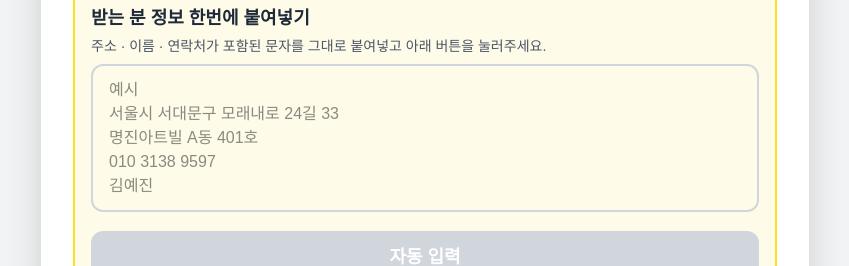
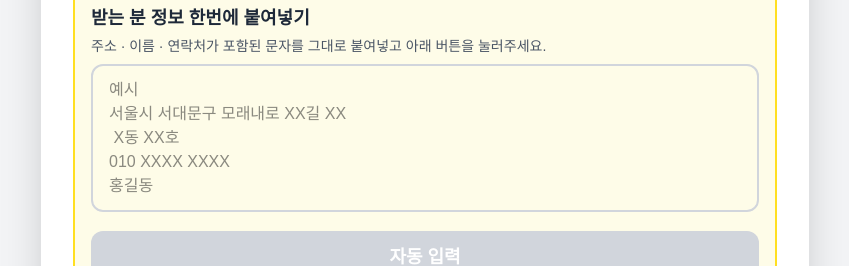
Before and after one commit to yaejin9503/apple-order-system, a Next.js app: page /order in a window 1280 px wide. Shown: the part 806-1072 px from the top of the page, without its empty margins (215-1064 px from the left). Built offline with nearby package versions, Linux system fonts and the light colour scheme.

Commit message:
chore: 개인정보 마킹처리

```diff
--- a/src/components/order/QuickReceiverInput.tsx
+++ b/src/components/order/QuickReceiverInput.tsx
@@ -66,7 +66,8 @@ export default function QuickReceiverInput({
         받는 분 정보 한번에 붙여넣기
       </label>
       <p className="text-xs sm:text-sm text-gray-600 mb-2">
-        주소 · 이름 · 연락처가 포함된 문자를 그대로 붙여넣고 아래 버튼을 눌러주세요.
+        주소 · 이름 · 연락처가 포함된 문자를 그대로 붙여넣고 아래 버튼을
+        눌러주세요.
       </p>
       <textarea
         value={text}
@@ -74,7 +75,9 @@ export default function QuickReceiverInput({
         disabled={disabled || isLoading}
         rows={5}
         className="w-full px-3 py-2 sm:px-4 sm:py-3 border-2 border-gray-300 rounded-lg sm:rounded-xl focus:border-yellow-500 focus:outline-none text-sm sm:text-base resize-none disabled:bg-gray-100 disabled:cursor-not-allowed"
-        placeholder={"예시\n서울시 서대문구 모래내로 24길 33\n명진아트빌 A동 401호\n010 3138 9597\n김예진"}
+        placeholder={
+          "예시\n서울시 서대문구 모래내로 XX길 XX\n X동 XX호\n010 XXXX XXXX\n홍길동"
+        }
       />
       {error && (
         <p className="text-red-600 text-xs sm:text-sm mt-2 whitespace-pre-line font-bold">
--- a/src/hooks/order/useOrderForm.ts
+++ b/src/hooks/order/useOrderForm.ts
@@ -142,10 +142,10 @@ export function useOrderForm(): UseOrderFormReturn {
       const notifyMessage = `[${productType} 주문 접수]\n상품: ${weight} ${count}\n주문자: ${formData.ordererName}\n\n관리자 페이지에서 확인해주세요.`;
 
       const songPhone = process.env.NEXT_PUBLIC_SONG_PHONE || "";
-      // fetch("/api/send-sms", {
-      //   method: "POST",
-      //   body: JSON.stringify({ phone: songPhone, message: notifyMessage }),
-      // }).catch((err) => console.error("알림 SMS 전송 실패:", err));
+      fetch("/api/send-sms", {
+        method: "POST",
+        body: JSON.stringify({ phone: songPhone, message: notifyMessage }),
+      }).catch((err) => console.error("알림 SMS 전송 실패:", err));
 
       alert("주문이 접수되었습니다!");
       router.push("/");
```
